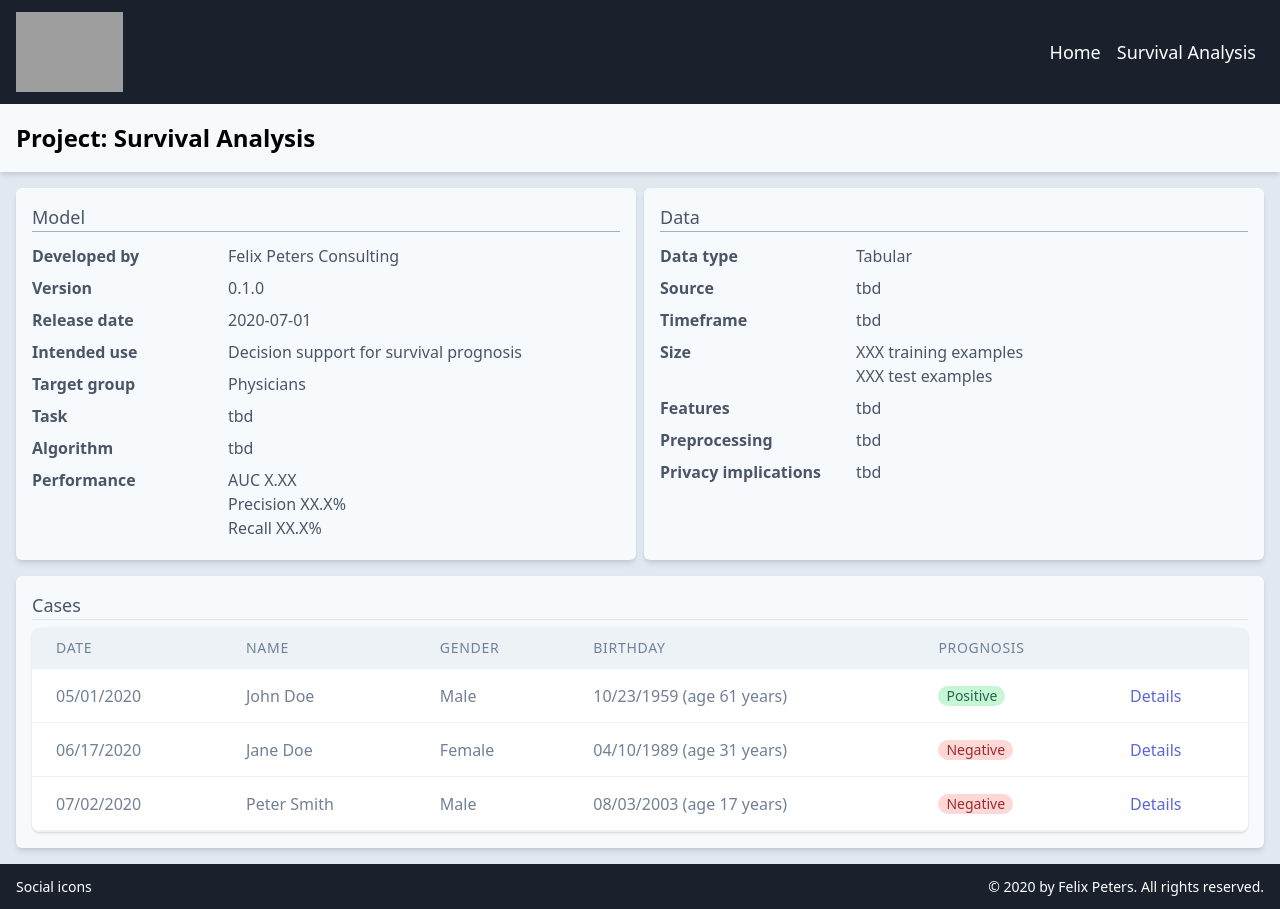
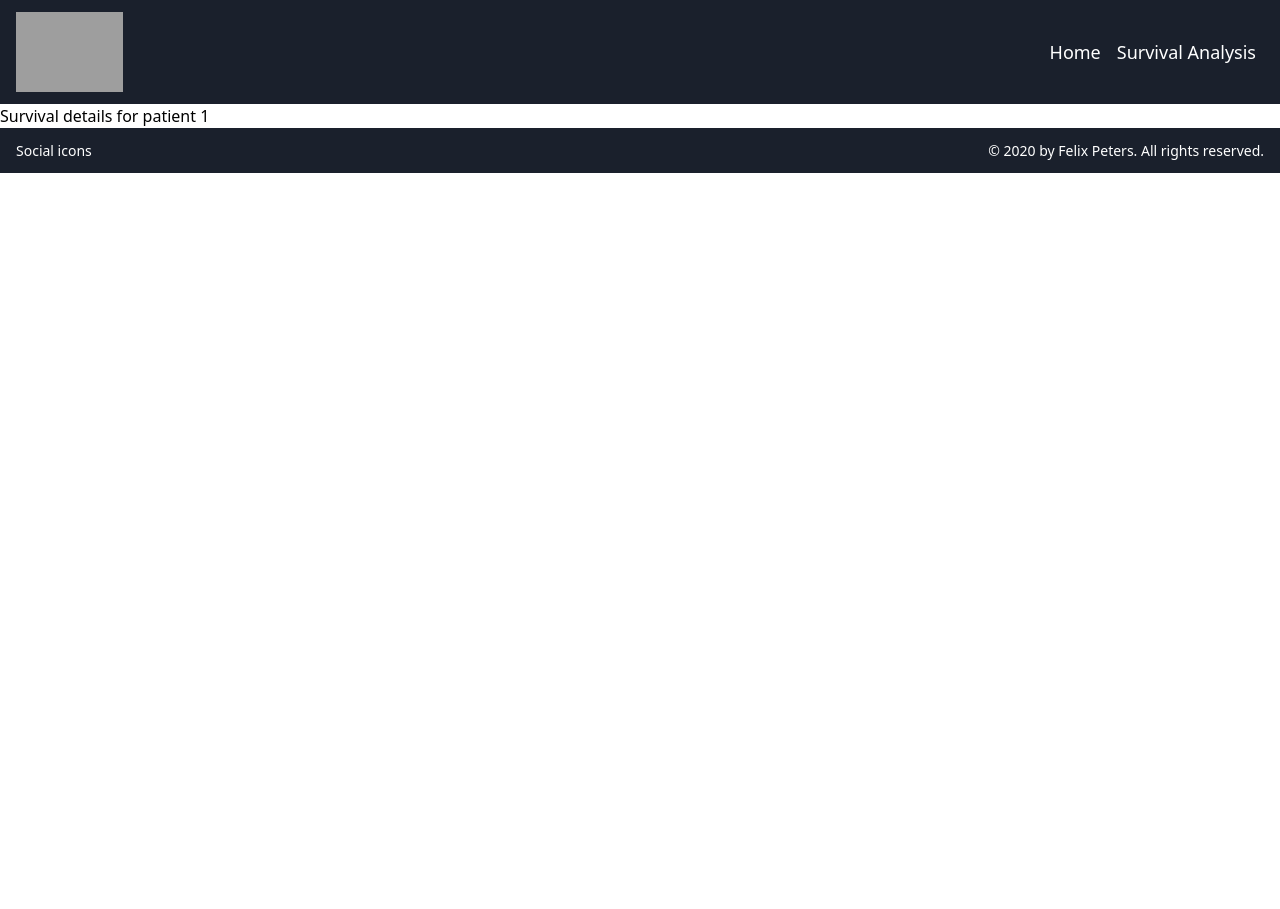
Before and after one commit to felixpeters/xai-ui, a React (Create React App) app: page /survival/details/1 in a window 1280 px wide. After the commit the page ends 800 px from the top, so only its background shows below. Built offline with nearby package versions, Linux system fonts and the light colour scheme; grey boxes are pictures that could not be loaded.

Commit message:
add survival details page and new route

```diff
--- a/src/App.js
+++ b/src/App.js
@@ -7,6 +7,7 @@ import {
 } from "react-router-dom";
 import Home from './Home';
 import Survival from './Survival';
+import SurvivalDetails from './SurvivalDetails';
 import './App.css';
 
 const App = () => {
@@ -37,6 +38,9 @@ const App = () => {
           </nav>
         </header>
         <Switch>
+          <Route path="/survival/details/:id">
+            <SurvivalDetails />
+          </Route>
           <Route path="/survival">
             <Survival />
           </Route>
--- /dev/null
+++ b/src/SurvivalDetails.js
@@ -0,0 +1,12 @@
+import React from 'react';
+import { useParams } from 'react-router-dom';
+
+const SurvivalDetails = () => {
+  let { id } = useParams();
+
+  return (
+    <h1>Survival details for patient {id}</h1>
+  );
+}
+
+export default SurvivalDetails;
```
